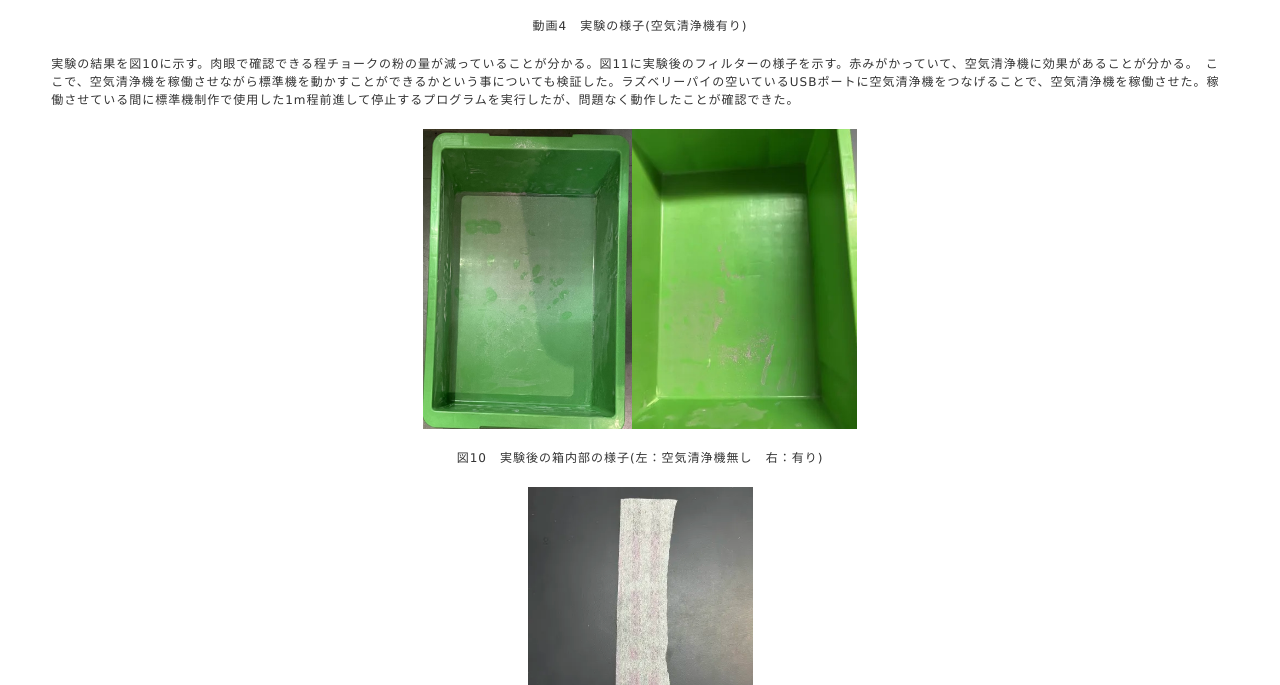
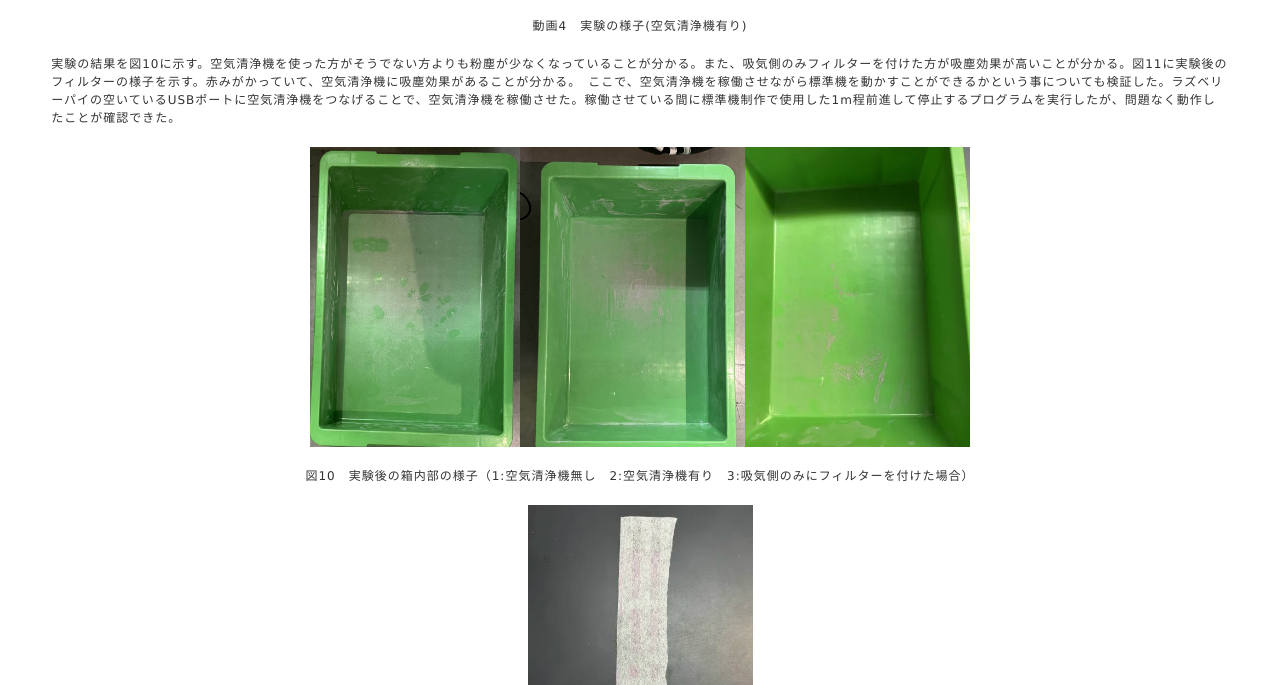
Before and after one commit to hbk-u/mirstanQ, a plain HTML site: page index.html in a window 1280 px wide. Shown: the part 5835-6520 px from the top of the page. Drawn offline with Linux system fonts and the light colour scheme.

Commit message:
空気清浄機について全面にフィルタを付けたときと吸気がわのみに付けたときの違いについての記載

```diff
--- a/index.html
+++ b/index.html
@@ -194,7 +194,7 @@
       </div>
       <h3>4.2　空気清浄機の性能試験</h3>
       <p> USB扇風機の送風部分にフィルターを取り付けることで簡易的な空気清浄機を作成した。図8が扇風機本体で、図9が作成した空気清浄機である。</p>
-      <p>この空気清浄機の性能を確かめるために実験を行った。この実験では、内部に侵入した塵や埃としてチョークの粉を用い、標準機のボックスの代用として緑色のボックスを使用した。ボックスの上でチョークの粉が付着した黒板けしをはたき粉を舞わせ、ふたを閉め10分ほど放置した。ボックス内部に空気清浄機を入れた状態と入れていない状態の2回行い、結果を比べた。空気清浄機は標準機で用いているモバイルバッテリで動作させた。</p>
+      <p>この空気清浄機の性能を確かめるために実験を行った。この実験では、内部に侵入した塵や埃としてチョークの粉を用い、標準機のボックスの代用として緑色のボックスを使用した。ボックスの上でチョークの粉が付着した黒板けしをはたき粉を舞わせ、ふたを閉め10分ほど放置した。ボックス内部に空気清浄機を入れた状態と入れていない状態、そして空気清浄機の吸気側のみにフィルターを付けた場合で行い、結果を比べた。空気清浄機は標準機で用いているモバイルバッテリで動作させた。</p>
       <div style="text-align:center">
         <img src="空気清浄機本体.jpg" width="300">
         <p>図8　USB扇風機</p>
@@ -208,11 +208,11 @@
       <video src="空気清浄機あり.mp4" muted controls width="300"></video>
       <p>動画4　実験の様子(空気清浄機有り)</p>
       </div>
-      <p>実験の結果を図10に示す。肉眼で確認できる程チョークの粉の量が減っていることが分かる。図11に実験後のフィルターの様子を示す。赤みがかっていて、空気清浄機に効果があることが分かる。　ここで、空気清浄機を稼働させながら標準機を動かすことができるかという事についても検証した。ラズベリーパイの空いているUSBポートに空気清浄機をつなげることで、空気清浄機を稼働させた。稼働させている間に標準機制作で使用した1m程前進して停止するプログラムを実行したが、問題なく動作したことが確認できた。
+      <p>実験の結果を図10に示す。空気清浄機を使った方がそうでない方よりも粉塵が少なくなっていることが分かる。また、吸気側のみフィルターを付けた方が吸塵効果が高いことが分かる。図11に実験後のフィルターの様子を示す。赤みがかっていて、空気清浄機に吸塵効果があることが分かる。　ここで、空気清浄機を稼働させながら標準機を動かすことができるかという事についても検証した。ラズベリーパイの空いているUSBポートに空気清浄機をつなげることで、空気清浄機を稼働させた。稼働させている間に標準機制作で使用した1m程前進して停止するプログラムを実行したが、問題なく動作したことが確認できた。
       </p>
       <div style="text-align:center">
-      <p><img src="空気清浄機無し箱.jpg" height="300" title="空気清浄機無しの様子"><img src="空気清浄機有り箱.jpg" height="300" title="空気清浄機無しの様子"></p>
-      <p>図10　実験後の箱内部の様子(左：空気清浄機無し　右：有り)</p>
+      <p><img src="空気清浄機無し箱.jpg" height="300" title="空気清浄機無しの様子"><img src="空気清浄機フィルター全面.jpg" height="300" title="空気清浄機(フィルター全面)の様子"><img src="空気清浄機有り箱.jpg" height="300" title="空気清浄機有りの様子"></p>
+      <p>図10　実験後の箱内部の様子（1:空気清浄機無し　2:空気清浄機有り　3:吸気側のみにフィルターを付けた場合）</p>
       <p><img src="フィルター.jpg" height="300" title="フィルター"></p>
       <p>図11　実験後のフィルター</p>
       </div>
```
Also changed, not shown: 空気清浄機フィルター全面.jpg (added).
